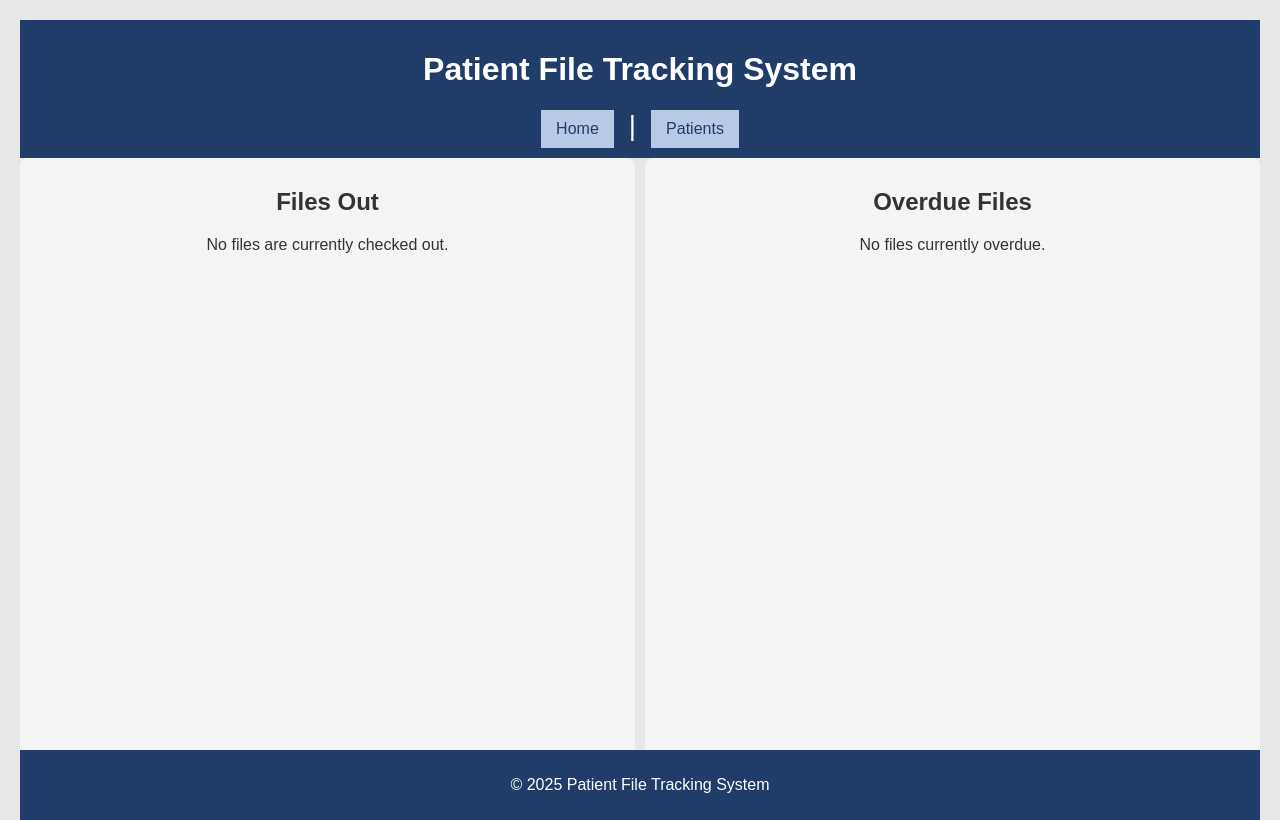
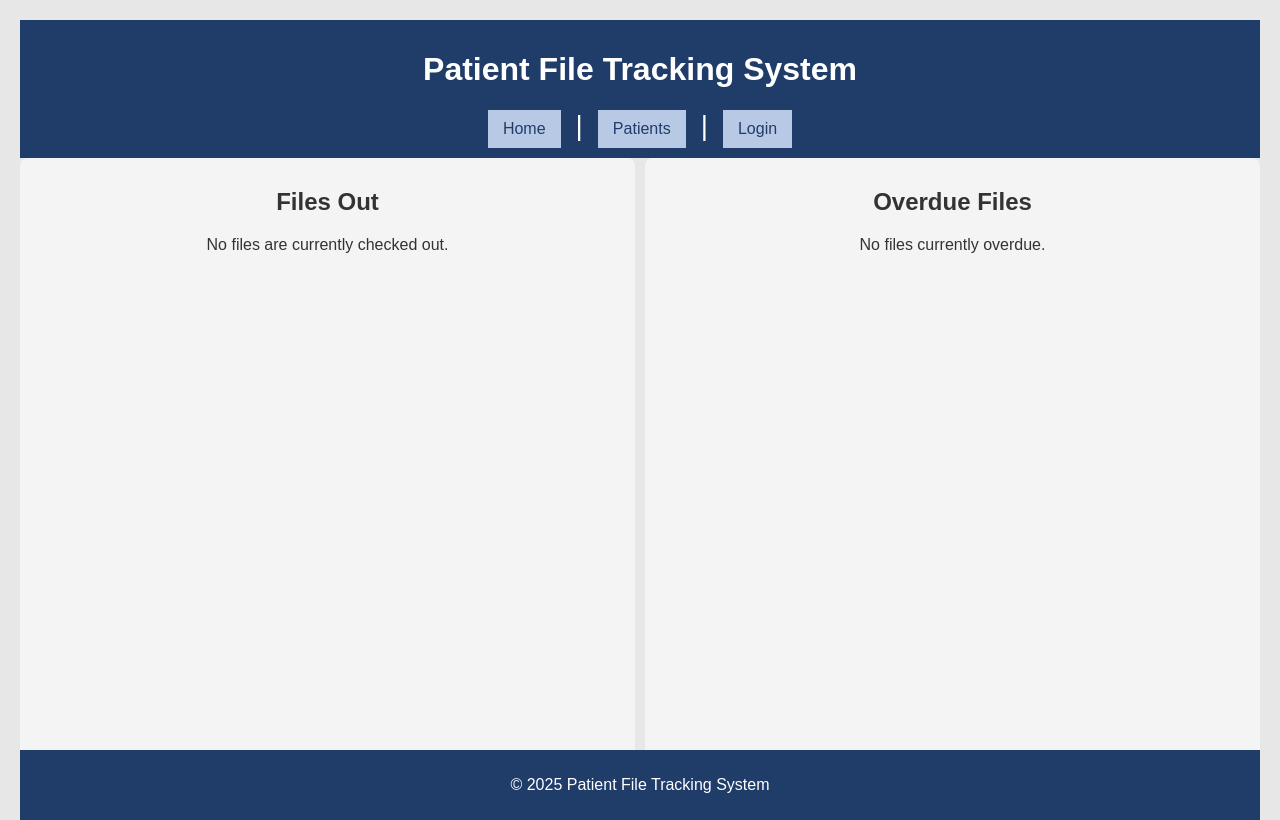
Before and after one commit to Joy-Mamabolo/patient-file-tracking, a Flask app: page / in a window 1280 px wide. Run offline with Flask 3, Linux system fonts and the light colour scheme.

Commit message:
Feat: Completed login and logout feature >Added new forms and routes to handle login and logout >Outstanding: User permissions not applied

```diff
--- a/src/app.py
+++ b/src/app.py
@@ -12,13 +12,24 @@
 # See the License for the specific language governing permissions and
 # limitations under the License.
 from src import create_app, db, models
-from flask import Flask, render_template, request, redirect, url_for
+from flask import Flask, render_template, request, redirect, url_for, flash
 from flask_wtf import FlaskForm
-from wtforms import StringField, IntegerField, DateField, validators, PasswordField
+from wtforms import StringField, IntegerField, DateField, validators, PasswordField, SubmitField
 from src.models import PatientFile,Status, FileLog
 from src.config import Config
+from flask_login import(
+    LoginManager,
+    login_user,
+    login_required,
+    logout_user,
+    current_user,
+    UserMixin
+)
 
 app = create_app(Config)
+login_manager = LoginManager(app)
+login_manager.login_view = "login"
+login_manager.login_message_category = "info"
 
 # define forms
 class PatientForm(FlaskForm):
@@ -30,6 +41,62 @@ class add_PatientForm(FlaskForm):
     dob = DateField('Date of Birth', [validators.InputRequired()], format='%Y-%m-%d')
     status_id = IntegerField('Status', [validators.InputRequired()])
 
+class login_form(FlaskForm):
+    username = StringField('Username', [validators.InputRequired()])
+    password = PasswordField('Password', [validators.InputRequired()])
+    submit = SubmitField('Submit')
+
+
+@login_manager.user_loader
+def load_user(staff_id):
+    return db.session.get(models.Staff, int(staff_id))
+
+
+@app.route('/login', methods = ['GET', 'POST']) #Login Screen route
+def login():
+
+    if current_user.is_authenticated:
+        next_page = request.args.get('next')
+        return redirect(next_page or url_for('home'))
+
+    form = login_form()
+
+    if request.method == "POST":
+
+        if form.validate_on_submit():
+
+            user = models.Staff.query.filter_by(username = form.username.data).first()
+
+            print(form.data)
+
+            if user and user.check_password(form.password.data):
+                login_user(user)
+                next_page = request.args.get('next')
+
+                return redirect(next_page or url_for('home'))
+            else:
+                flash("Invalid username and password.", 'danger')
+
+    return render_template("login.html", form = form)
+
+@app.route('/logout')
+@login_required
+def logout():
+    logout_user()
+    return redirect(url_for("home"))
+
+
+@app.route('/update_login', methods=['GET','POST'])
+def update_login():
+    return render_template("")
+
+# To be implemented later
+@app.route('/add_staff', methods = ["GET","POST"])
+@login_required
+def add_staff():
+    return render_template("")
+
+
 @app.route('/')
 # Implement login functionality later
 def home():
@@ -39,7 +106,7 @@ def home():
     return render_template('home.html', out_files = out_files) # Render the home page template. Pass required data later.
 
 @app.route('/patients', methods=['GET', 'POST'])
-# Implement login functionality later
+@login_required # Login implementation
 def patients():
 
     if request.method == 'GET':
@@ -76,6 +143,7 @@ def patients():
     return redirect(url_for('home')) # Not sure if this is needed
 
 @app.route('/add_patient')
+@login_required #login implementation
 def add_patient():
 
     form = add_PatientForm()
@@ -83,6 +151,7 @@ def add_patient():
     return render_template('add_patients.html', form=form, statuses=models.Status.query.all())
 
 @app.route('/change_status/<int:file_no>', methods=['POST'])
+@login_required
 def change_status(file_no):
 
     # retrieve the patient file by file_no
--- a/src/static/css/styles.css
+++ b/src/static/css/styles.css
@@ -108,3 +108,6 @@ li form{
 li button {
     margin-left: 8px; /* spacing between text and button */
 }
+.alert-danger{
+    color: red
+}
--- a/src/templates/base.html
+++ b/src/templates/base.html
@@ -17,6 +17,15 @@
                 <ul>
                     <li><a href="{{ url_for('home') }}">Home</a></li> <span style = "font-size: 28px;">|</span>
                     <li><a href="{{ url_for('patients') }}">Patients</a></li>
+                    {% if current_user.is_authenticated %}
+                    <span style = "font-size: 28px;">|</span>
+                    <li><a href = "{{url_for('logout')}}">Logout</a></li>
+                    {%else%}
+                    <span style = "font-size: 28px;">|</span>
+                    <li><a href = "{{url_for('login')}}">Login</a></li>
+                    {%endif%}
+
+
 
                     <!-- add another one for modifying staff records accessible to the superuser only-->
 
```
Also changed, not shown: migrations/versions/8507af6e731e_enforced_uniqueness_in_username_column.py (added, +32 -0 lines), src/models.py (+6 -2 lines), src/templates/login.html (+19 -5 lines).
